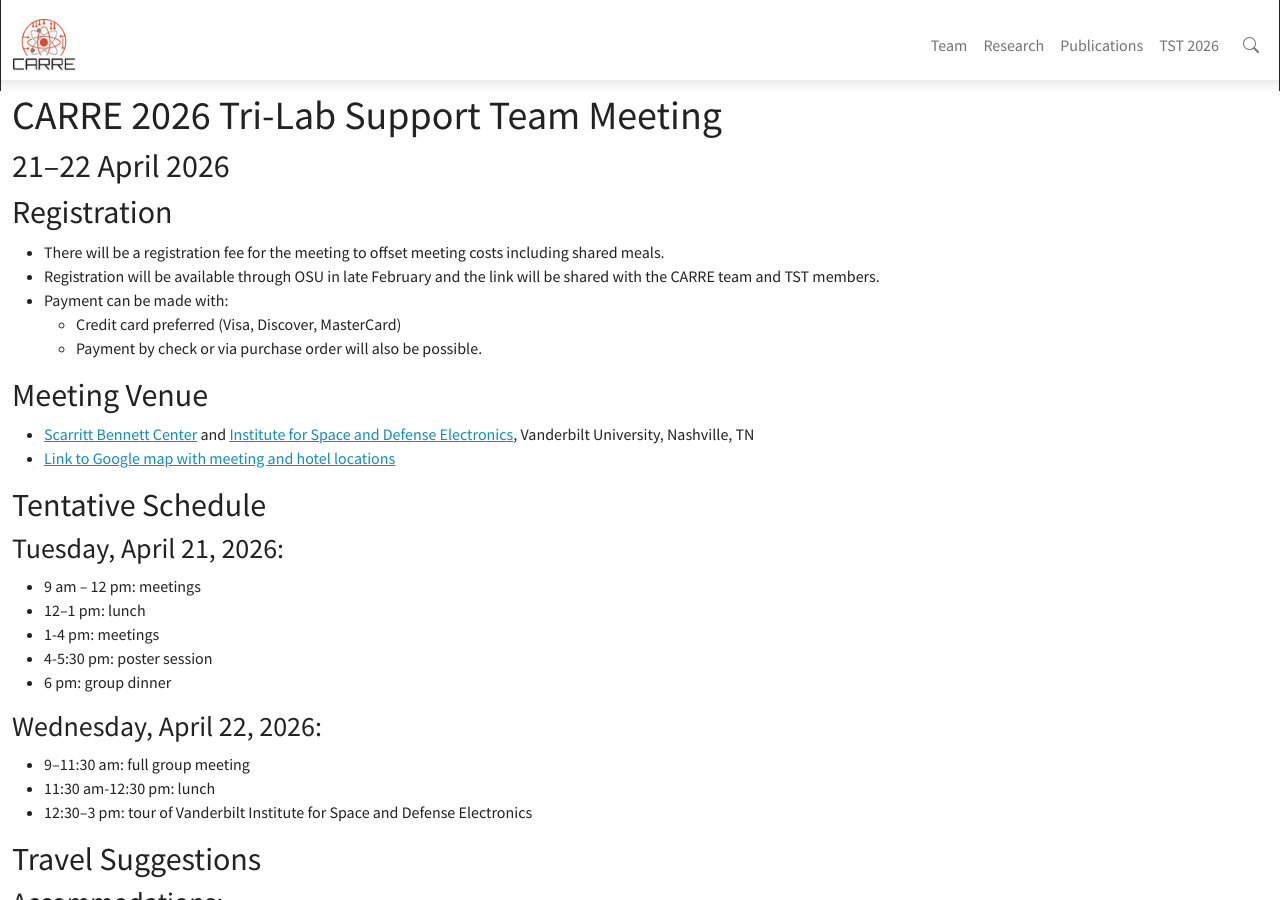
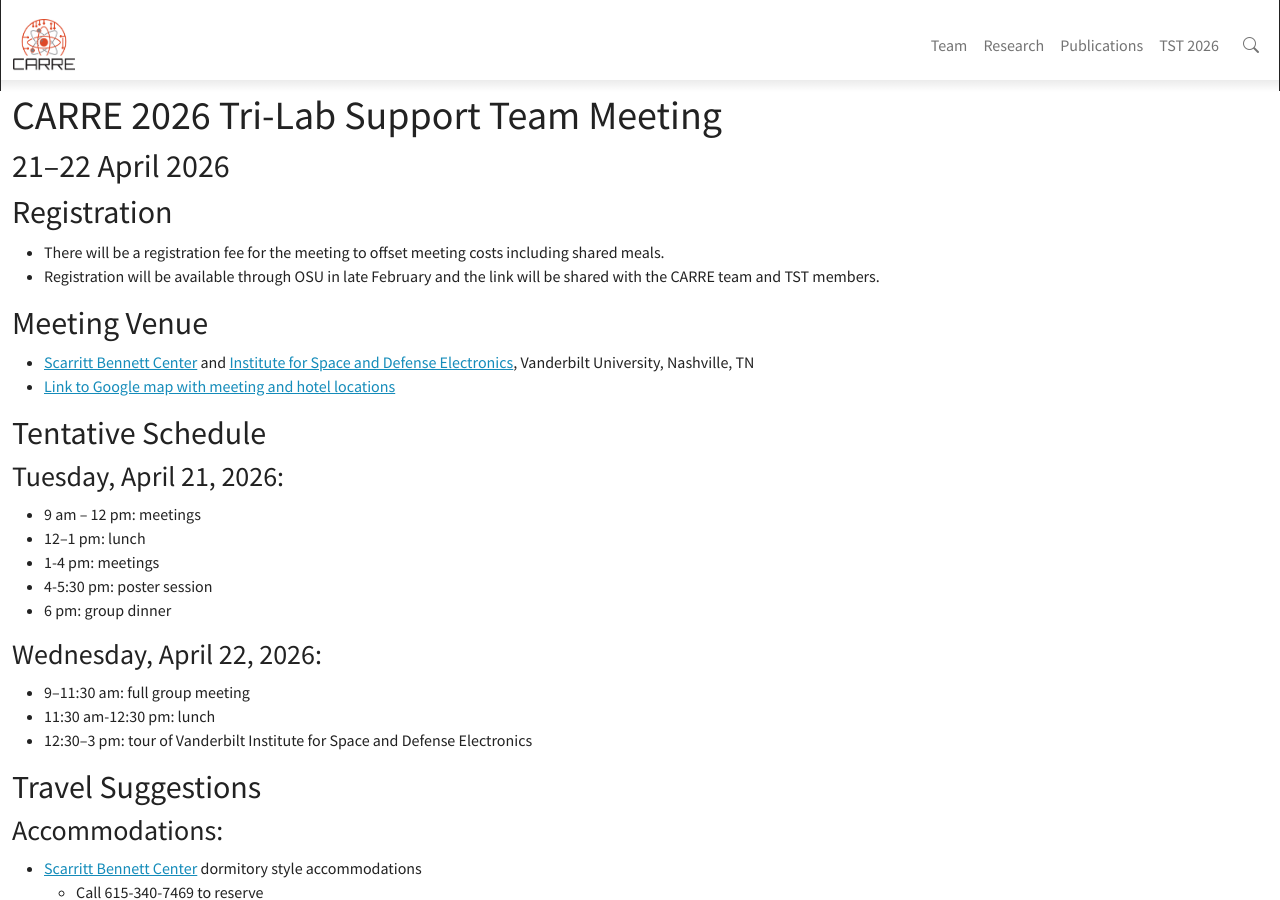
Before and after one commit to CARRE-PSAAP/CARRE-PSAAP.github.io, a Jekyll site: the page built from _pages/tst2026.md, in a window 1280 px wide and 900 px high. Built offline with Jekyll 4.4.1, drawn with Linux system fonts in a browser that asks for light colours; nearby versions of some CDN libraries.

Commit message:
Update tst2026.md
Deleted payment options section under registration.

```diff
--- a/_pages/tst2026.md
+++ b/_pages/tst2026.md
@@ -16,9 +16,6 @@ permalink: /tst/
 meals.
 - Registration will be available through OSU in late February and the link will be shared
 with the CARRE team and TST members.
-- Payment can be made with:
-  - Credit card preferred (Visa, Discover, MasterCard)
-  - Payment by check or via purchase order will also be possible.
 
 ## Meeting Venue
 - [Scarritt Bennett Center](https://scarrittbennett.org/) and [Institute for Space and Defense Electronics](https://www.vanderbilt.edu/isde/), Vanderbilt University, Nashville, TN
```
